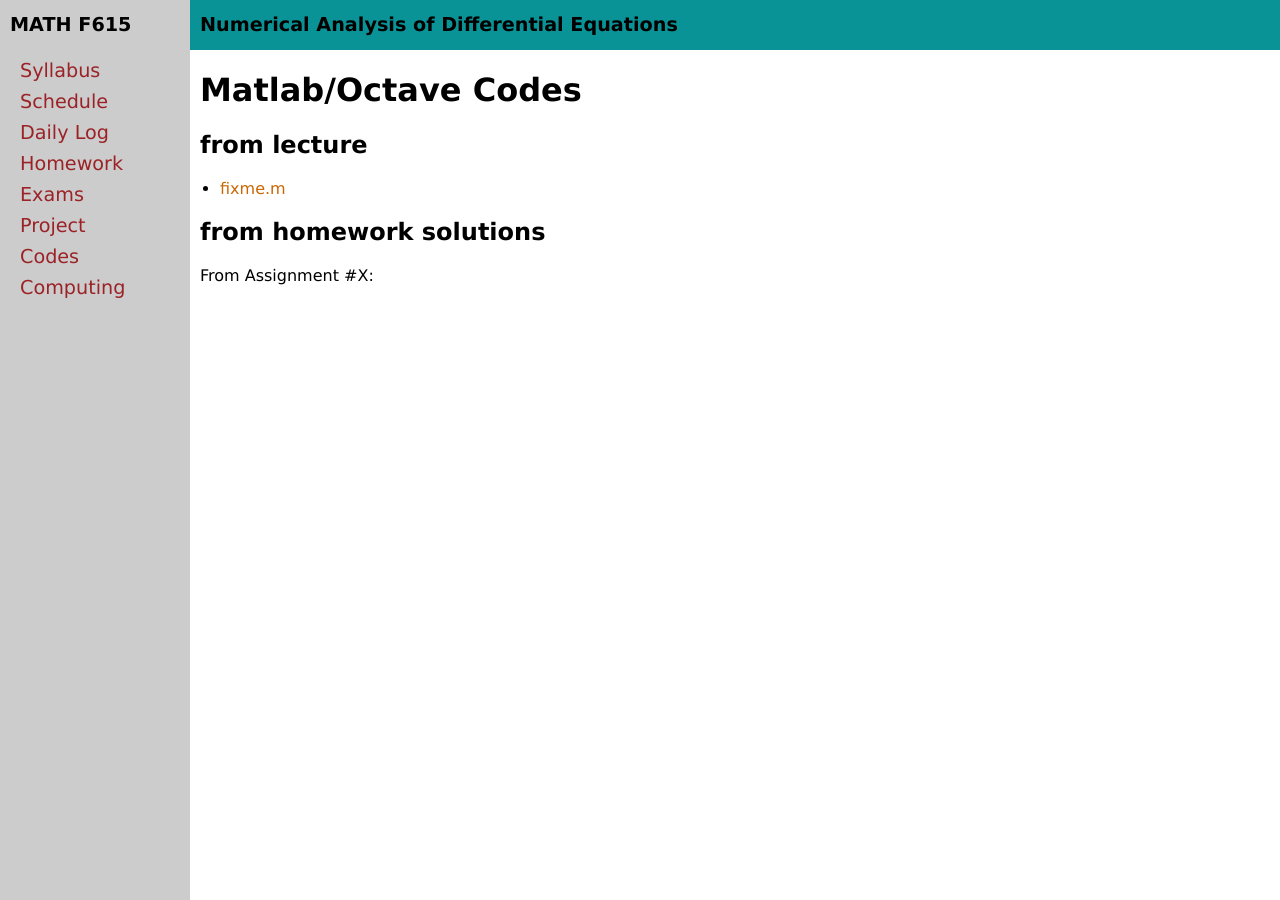
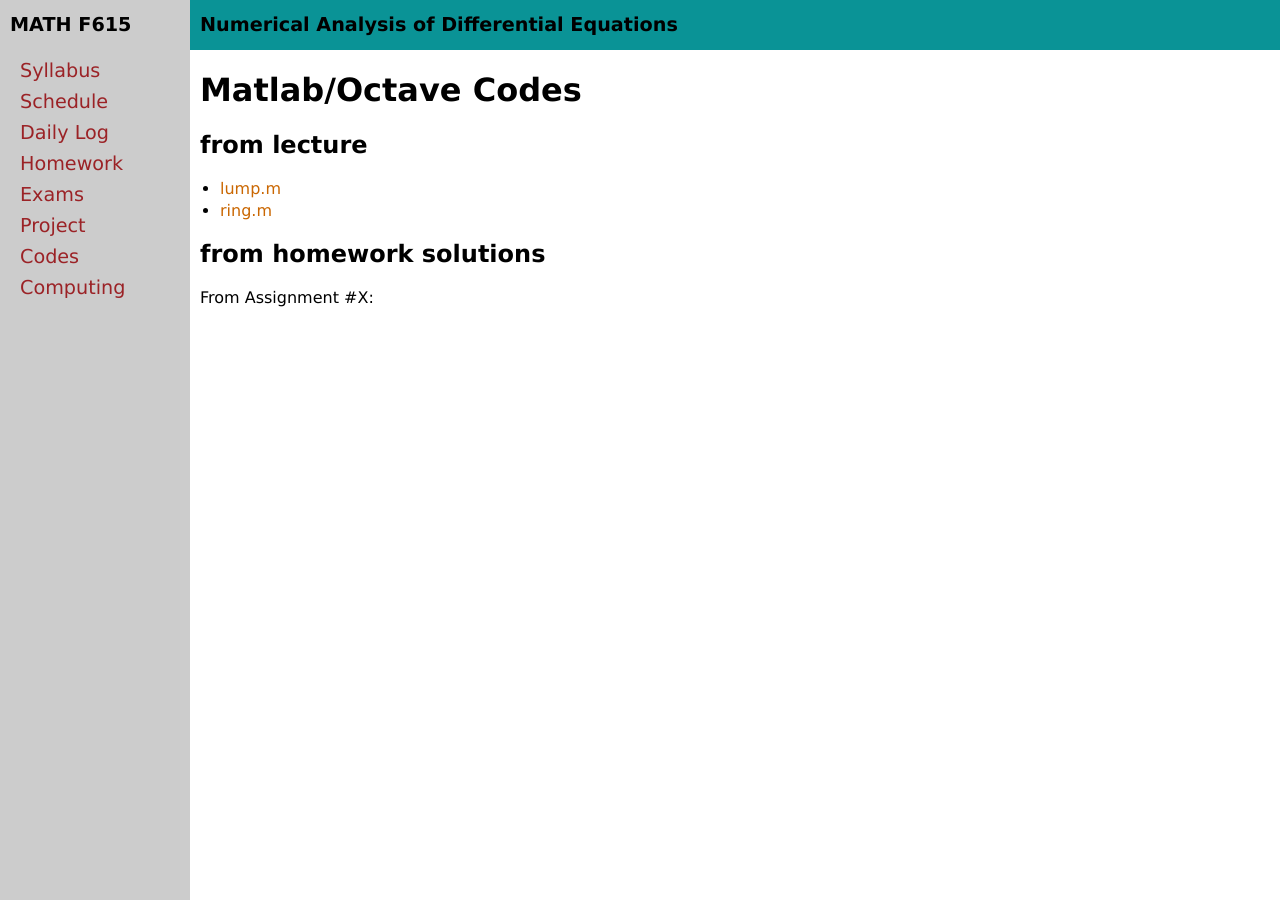
Before and after one commit to bueler/nade, a Jekyll site: the page built from codes.md, in a window 1280 px wide. Built offline with Jekyll 4.4.1, drawn with Linux system fonts in a browser that asks for light colours.

Commit message:
test in Matlab before using in presentation

```diff
--- a/codes.md
+++ b/codes.md
@@ -7,7 +7,8 @@ title: Matlab/Octave Codes
 
 ## from lecture
 
-  * [fixme.m](assets/codes/fixme.m)
+  * [lump.m](assets/codes/lump.m)
+  * [ring.m](assets/codes/ring.m)
 
 ## from homework solutions
 
```
Also changed, not shown: 2 other files.
